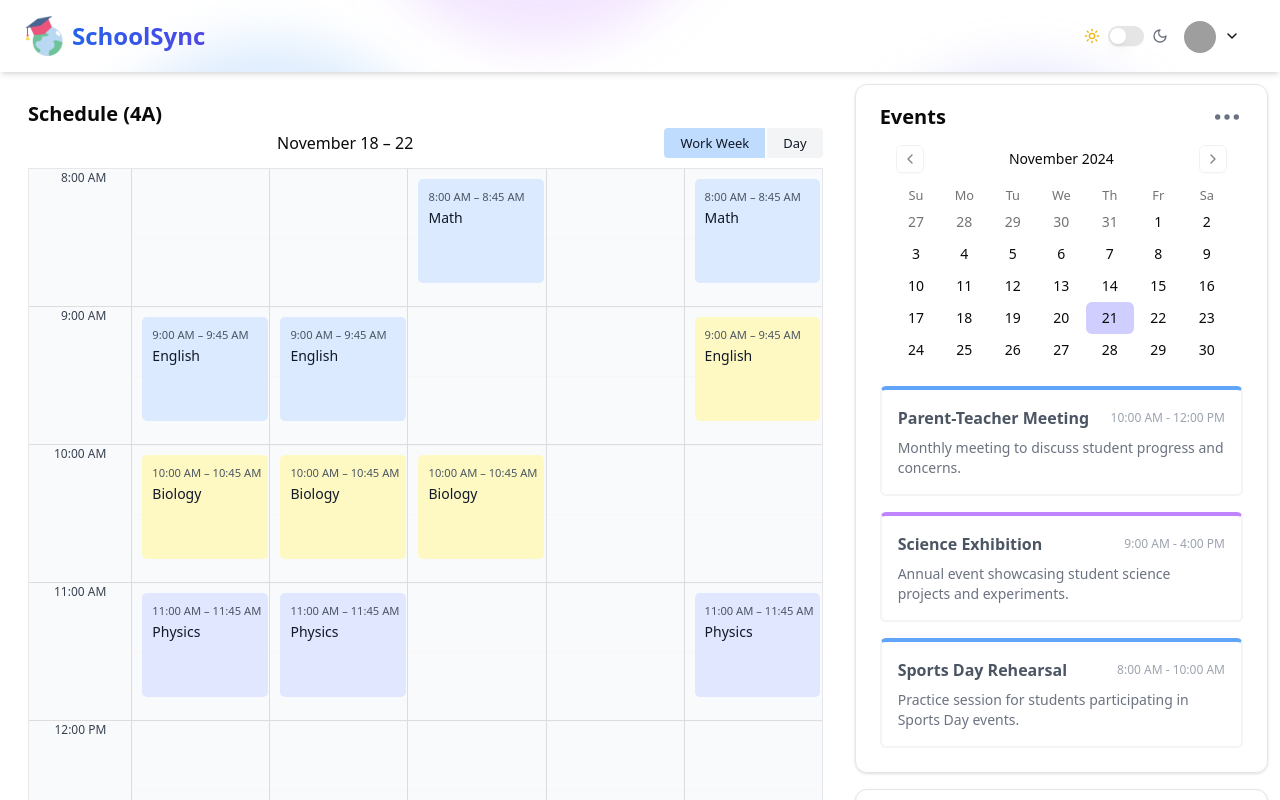
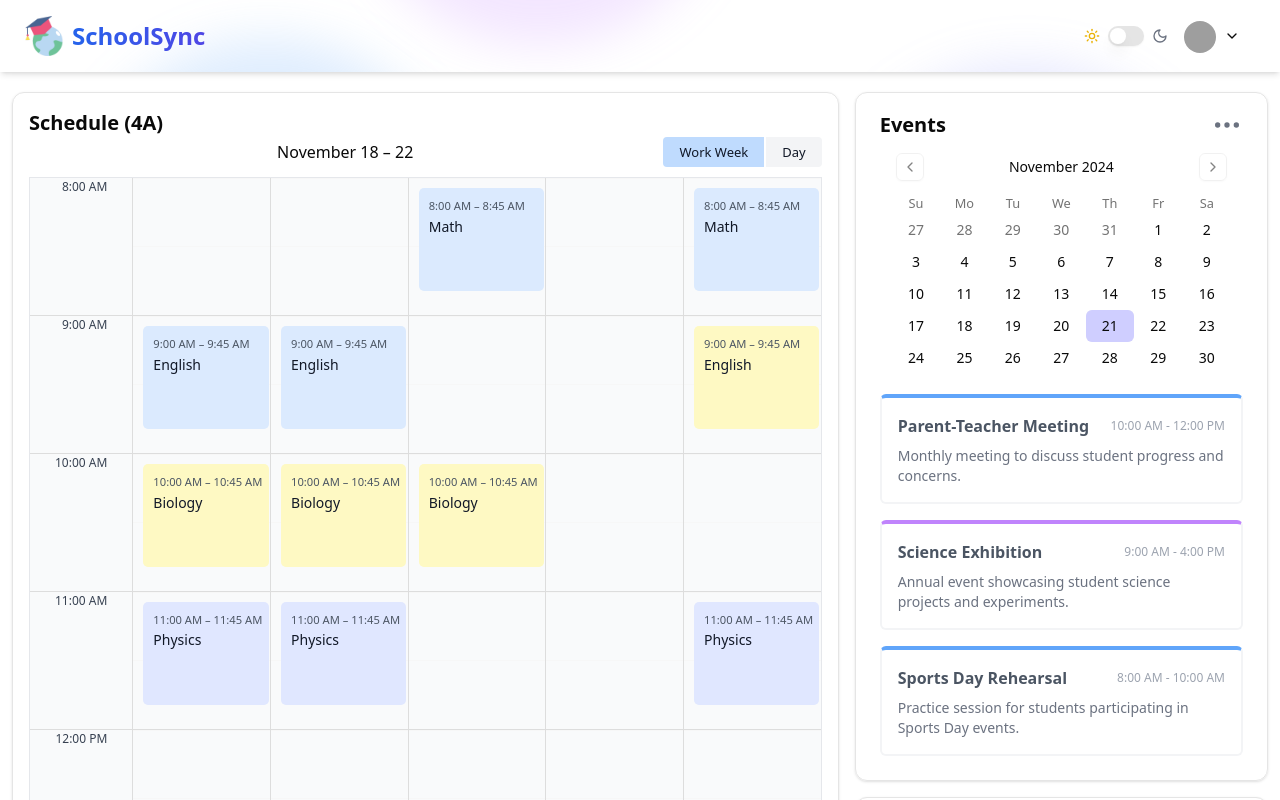
Before and after one commit to durjoydutta/SchoolSync, a Next.js app: page /student in a window 1280 px wide. Shown: the top 800 px of the page. Built offline with nearby package versions, Linux system fonts and the light colour scheme; grey boxes are pictures that could not be loaded.

Commit message:
fixed some bugs with big calendar with smooth transition between light and dark

```diff
--- a/src/app/(dashboard)/layout.tsx
+++ b/src/app/(dashboard)/layout.tsx
@@ -9,7 +9,7 @@ export default function DashboardLayout({
     <>
       <Navbar />
       {/* MAIN PANEL - dashboard panels*/}
-      <main className="h-full w-full flex p-3">
+      <main className="h-full w-full flex flex-col p-3 mt-20">
         {children}
       </main>
     </>
--- a/src/app/(dashboard)/parent/page.tsx
+++ b/src/app/(dashboard)/parent/page.tsx
@@ -1,18 +1,18 @@
 import Announcements from "@/components/dashboard/Announcements";
 import EventCalendar from "@/components/dashboard/EventCalendar";
 import BigCalendar from '@/components/dashboard/BigCalendar';
-
+import { Card, CardContent, CardHeader, CardTitle } from "@/components/ui/card"
 
 const ParentPanel = () => {
   return (
     <div className="flex gap-4 flex-col lg:flex-row w-full">
       {/* LEFT */}
-      <div className="w-full xl:w-2/3 flex flex-col flex-grow gap-4">
-        <div className="h-full dark:bg-stone-800 bg-white p-4 rounded-md overflow-scrollable">
+      <Card className="w-full xl:w-2/3 flex flex-col flex-grow gap-4">
+        <CardContent className="h-full dark:bg-stone-800 p-4 rounded-xl">
           <h1 className="text-xl font-semibold">Schedule</h1>
           <BigCalendar />
-        </div>
-      </div>
+        </CardContent>
+      </Card>
       {/* RIGHT */}
       <div className="w-full xl:w-1/3 flex flex-col gap-4">
         <EventCalendar />
--- a/src/app/(dashboard)/student/page.tsx
+++ b/src/app/(dashboard)/student/page.tsx
@@ -1,17 +1,18 @@
 import Announcements from "@/components/dashboard/Announcements";
 import EventCalendar from "@/components/dashboard/EventCalendar";
 import BigCalendar from '@/components/dashboard/BigCalendar';
+import { Card, CardContent, CardHeader, CardTitle } from "@/components/ui/card"
 
 const StudentPanel = () => {
   return (
     <div className="flex gap-4 flex-col lg:flex-row w-full">
       {/* LEFT */}
-      <div className="w-full xl:w-2/3 flex flex-col flex-grow gap-4">
-        <div className="h-full dark:bg-stone-800 bg-white p-4 rounded-md overflow-scrollable">
+      <Card className="w-full xl:w-2/3 flex flex-col flex-grow gap-4">
+        <CardContent className="h-full dark:bg-stone-800 p-4 rounded-xl">
           <h1 className="text-xl font-semibold">Schedule (4A)</h1>
           <BigCalendar />
-        </div>
-      </div>
+        </CardContent>
+      </Card>
 
 
       {/* RIGHT */}
--- a/src/app/(dashboard)/teacher/page.tsx
+++ b/src/app/(dashboard)/teacher/page.tsx
@@ -1,17 +1,19 @@
 import Announcements from "@/components/dashboard/Announcements";
 import EventCalendar from "@/components/dashboard/EventCalendar";
 import BigCalendar from '@/components/dashboard/BigCalendar';
+import { Card, CardContent, CardHeader, CardTitle } from "@/components/ui/card"
+
 
 const StudentPanel = () => {
   return (
     <div className="flex gap-4 flex-col lg:flex-row w-full">
       {/* LEFT */}
-      <div className="w-full xl:w-2/3 flex flex-col flex-grow gap-4">
-        <div className="h-full dark:bg-stone-800 bg-white p-4 rounded-md overflow-scrollable">
+      <Card className="w-full xl:w-2/3 flex flex-col flex-grow gap-4">
+        <CardContent className="h-full dark:bg-stone-800 p-4 rounded-xl">
           <h1 className="text-xl font-semibold">Schedule</h1>
           <BigCalendar />
-        </div>
-      </div>
+        </CardContent>
+      </Card>
 
       {/* RIGHT */}
       <div className="w-full xl:w-1/3 flex flex-col gap-4">
--- a/src/app/page.tsx
+++ b/src/app/page.tsx
@@ -39,7 +39,7 @@ const Homepage = () => {
   ]
 
   return (
-    <div className="min-h-screen w-full bg-gradient-to-br from-blue-50 to-indigo-100 dark:from-gray-900 dark:to-indigo-950 relative overflow-hidden z-0">
+    <div className="relative min-h-screen w-full bg-gradient-to-br from-blue-50 to-indigo-100 dark:from-gray-900 dark:to-indigo-950 relative overflow-hidden z-0">
       <BackgroundAnimation />
       <Navbar />
       <Hero />
--- a/src/components/Navbar.tsx
+++ b/src/components/Navbar.tsx
@@ -69,7 +69,7 @@ const Navbar = () => {
             initial={{ y: -100, opacity: 0 }}
             animate={{ y: 0, opacity: 1 }}
             transition={{ duration: 0.5 }}
-            className="sticky top-0 left-0 right-0 bg-none backdrop-blur-md shadow-md py-4 px-6 z-[999]"
+            className="fixed top-0 left-0 right-0 bg-none backdrop-blur-md shadow-md py-4 px-6 z-[999]"
         >
             <BackgroundAnimation />
             <nav className="flex justify-between items-center mx-auto">
```
